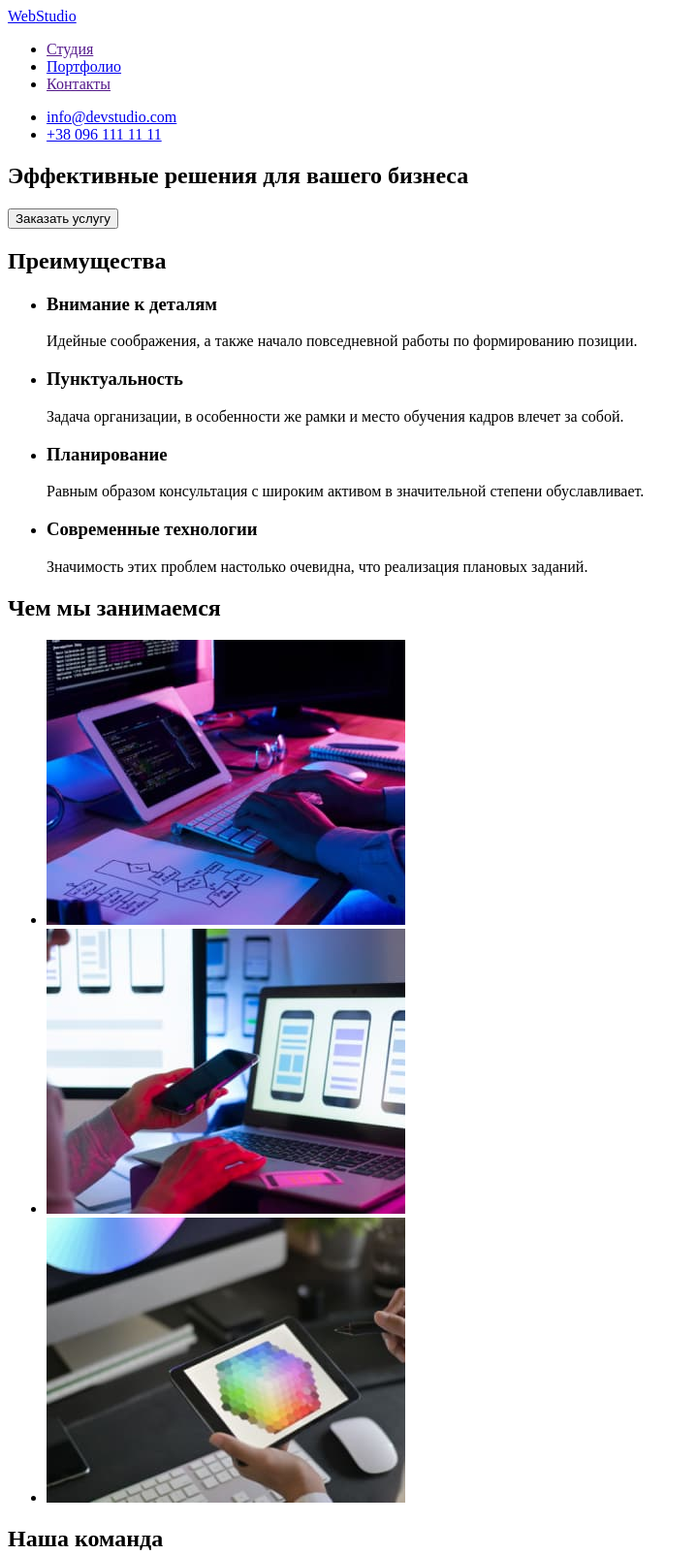
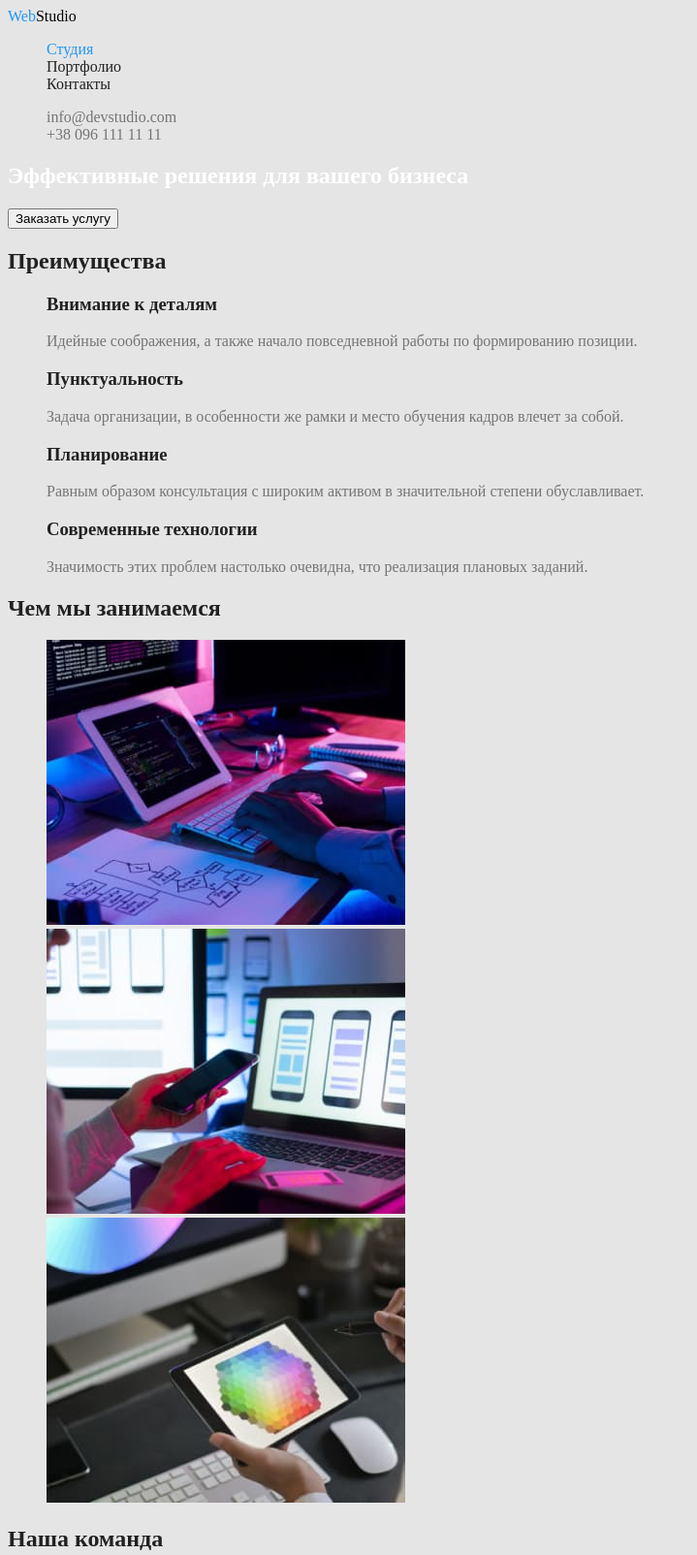
Before and after one commit to OlhaPetrenko/goit-markup-hw-02, a plain HTML site: page index.html in a window 1280 px wide. Shown: the top 1604 px of the page at 97% size, without its empty margins (0-719 px from the left). Drawn offline with Linux system fonts and the light colour scheme.

Commit message:
Добавляет цвет текста

```diff
--- a/css/styles.css
+++ b/css/styles.css
@@ -0,0 +1,95 @@
+/*  основной цвет текста заголовков #212121 */
+/* вторичный цвет текста текст #757575 */
+/* акцент #2196F3 */
+/* белый #FFFFFF */
+/* студио в хедере #000000; */
+/* цвет фона основной #E5E5E5 */
+
+:root{
+    --primary-text-color:#212121;
+    --secondary-text-color:#757575;
+    --accent-color:#2196F3;
+}
+
+body {
+  background-color: #E5E5E5;
+  color: var(--primary-text-color);
+}
+
+.logo{
+    color: #000000 ;
+
+}
+
+.logo span{
+    color: var(--accent-color);
+}
+
+.list{
+    list-style: none;
+}
+
+.link{
+    text-decoration: none;
+}
+/* Site nav */
+.site-nav .link{
+    color: var(--primary-text-color);
+
+}
+
+.auth-nav .link{
+    color: var(--secondary-text-color);
+}
+
+.site-nav .link:hover,
+.auth-nav .link:hover,
+.site-nav .link:focus,
+.auth-nav .link:focus{
+    color: var(--accent-color);
+}
+
+.site-nav .link.current{
+    color: var(--accent-color);
+}
+
+/* Hero */
+.hero-title{
+    color: #FFFFFF;
+}
+
+/* Section */
+.section-title {
+    color: var(--primary-text-color);
+}
+
+/* Feature */
+.feature .title{
+    color: var(--primary-text-color);
+}
+
+.feature .text{
+    color: var(--secondary-text-color)
+}
+
+/* Examples Portfolio */
+.examples .text {
+    color: var(--secondary-text-color);
+}
+
+.examples .title{
+    color: var(--primary-text-color)
+}
+
+/* Button */
+.button{
+    color: var(--primary-text-color);
+    background-color: #F5F4FA;
+}
+
+.button:hover,
+.button:focus{
+    color: #ffffff;
+    background-color: #2196F3;
+
+}
--- a/index.html
+++ b/index.html
@@ -5,52 +5,53 @@
     <meta http-equiv="X-UA-Compatible" content="IE=edge">
     <meta name="viewport" content="width=device-width, initial-scale=1.0">
     <title>homework02</title>
+    <link rel="stylesheet" href="./css/styles.css" />
 </head>
 <body>
     <!-- Шапка сайта -->
     <header>
         <nav>
-            <a href="./index.html" lang="en"> <span> Web</span>Studio</a>
+            <a href="./index.html" lang="en" class="logo link"> <span> Web</span>Studio</a>
 
-            <ul>
-                <li>  <a href=""> Студия</a> </li>
-                <li> <a href="./portfolio.html"> Портфолио</a> </li>
-                <li> <a href=""> Контакты</a> </li>
+            <ul class="site-nav list">
+                <li>  <a href="" class="link current"> Студия</a> </li>
+                <li> <a href="./portfolio.html" class="link"> Портфолио</a> </li>
+                <li> <a href="" class="link"> Контакты</a> </li>
             </ul>
         </nav>
 
-        <ul>
-            <li> <a href="mailto:info@devstudio.com" > info@devstudio.com</a></li>
-            <li> <a href="tel:+380961111111" > +38 096 111 11 11</a></li>
+        <ul class="auth-nav list">
+            <li> <a href="mailto:info@devstudio.com" class="link"> info@devstudio.com</a></li>
+            <li> <a href="tel:+380961111111" class="link"> +38 096 111 11 11</a></li>
         </ul>
     </header>
 
     <main>
         <!-- Герой -->
-        <section>
-            <h1>Эффективные решения для вашего бизнеса</h1>
+        <section class="hero">
+            <h1 class="hero-title">Эффективные решения для вашего бизнеса</h1>
             <button type="button"> Заказать услугу</button>
         </section>
 
     <!-- Преимущества -->
-        <section>
-            <h2>  Преимущества </h2>
-            <ul>
+        <section class="section">
+            <h2 class="section-title">  Преимущества </h2>
+            <ul class=" feature list">
                 <li>
-                    <h3> Внимание к деталям </h3>
-                    <p> Идейные соображения, а также начало повседневной работы по формированию позиции. </p>
+                    <h3 class="title"> Внимание к деталям </h3>
+                    <p class="text"> Идейные соображения, а также начало повседневной работы по формированию позиции. </p>
                 </li>
                 <li>
-                    <h3> Пунктуальность </h3>
-                    <p> Задача организации, в особенности же рамки и место обучения кадров влечет за собой. </p>
+                    <h3 class="title"> Пунктуальность </h3>
+                    <p class="text"> Задача организации, в особенности же рамки и место обучения кадров влечет за собой. </p>
                 </li>
                 <li>
-                    <h3> Планирование </h3>
-                    <p> Равным образом консультация с широким активом в значительной степени обуславливает.</p>
+                    <h3 class="title"> Планирование </h3>
+                    <p class="text"> Равным образом консультация с широким активом в значительной степени обуславливает.</p>
                 </li>
                 <li>
-                    <h3> Современные технологии </h3>
-                    <p> Значимость этих проблем настолько очевидна, что реализация плановых заданий. </p>
+                    <h3 class="title"> Современные технологии </h3>
+                    <p class="text"> Значимость этих проблем настолько очевидна, что реализация плановых заданий. </p>
                 </li>
             </ul>
 
@@ -58,9 +59,9 @@
         </section>
 
         <!-- Чем мы занимаемся -->
-        <section>
-            <h2> Чем мы занимаемся</h2>
-            <ul>
+        <section class="section">
+            <h2 class="section-title"> Чем мы занимаемся</h2>
+            <ul class="list">
                 <li>
                     <img src="./images/workone.jpg" alt="Кто-то делает разметку страницы" width="370"/>
                 </li>
@@ -74,29 +75,29 @@
         </section>
 
         <!-- Наша команда -->
-        <section>
-            <h2> Наша команда</h2>
-            <ul>
+        <section class="section">
+            <h2 class="section-title"> Наша команда</h2>
+            <ul class="feature list">
                 <li>
                     <img src="./images/teamone.jpg" alt="Фото сотрудника" width="270"/>
-                    <h3> Игорь Демьяненко</h3>
-                    <p lang="en"> Product Designer</p>
+                    <h3 class="title">  Игорь Демьяненко</h3>
+                    <p class="text" lang="en"> Product Designer</p>
                 </li>
                 <li>
                     <img src="./images/teamtwo.jpg" alt="Фото сотрудника" width="270"/>
-                    <h3> Ольга Репина</h3>
-                    <p lang="en"> Frontend Develope</p>
+                    <h3 class="title"> Ольга Репина</h3>
+                    <p class="text" lang="en"> Frontend Develope</p>
 
                 </li>
                 <li>
                     <img src="./images/teamthree.jpg" alt="Фото сотрудника" width="270"/>
-                    <h3> Николай Тарасов</h3>
-                    <p lang="en"> Marketing</p>
+                    <h3 class="title"> Николай Тарасов</h3>
+                    <p class="text" lang="en"> Marketing</p>
                 </li>
                 <li>
                     <img src="./images/teamfour.jpg" alt="Фото сотрудника" width="270"/>
-                    <h3> Михаил Ермаков</h3>
-                    <p lang="en"> UI Designer</p>
+                    <h3 class="title"> Михаил Ермаков</h3>
+                    <p class="text" lang="en"> UI Designer</p>
                 </li>
             </ul>
         </section>
@@ -106,10 +107,10 @@
     <footer>
             <a href="./index.html" lang="en"> <span> Web</span>Studio</a>
         <address>
-            <ul>
-                <li>  <a href=""> г. Киев, пр-т Леси Украинки, 26</a></li>
-                <li> <a href="" > info@devstudio.com</a></li>
-                <li> <a href="" > +38 096 111 11 11</a> </li>
+            <ul class="list">
+                <li>  <a href="" class="link"> г. Киев, пр-т Леси Украинки, 26</a></li>
+                <li> <a href="" class="link"> info@devstudio.com</a></li>
+                <li> <a href="" class="link"> +38 096 111 11 11</a> </li>
             </ul>
         </address>
 
```
